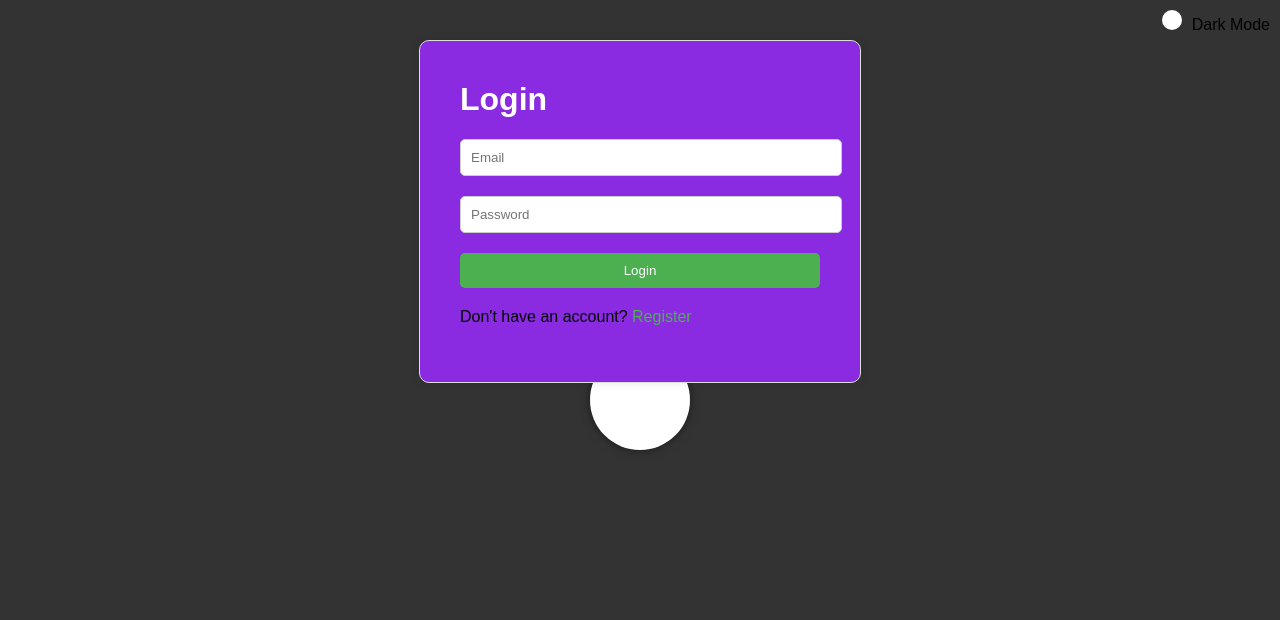
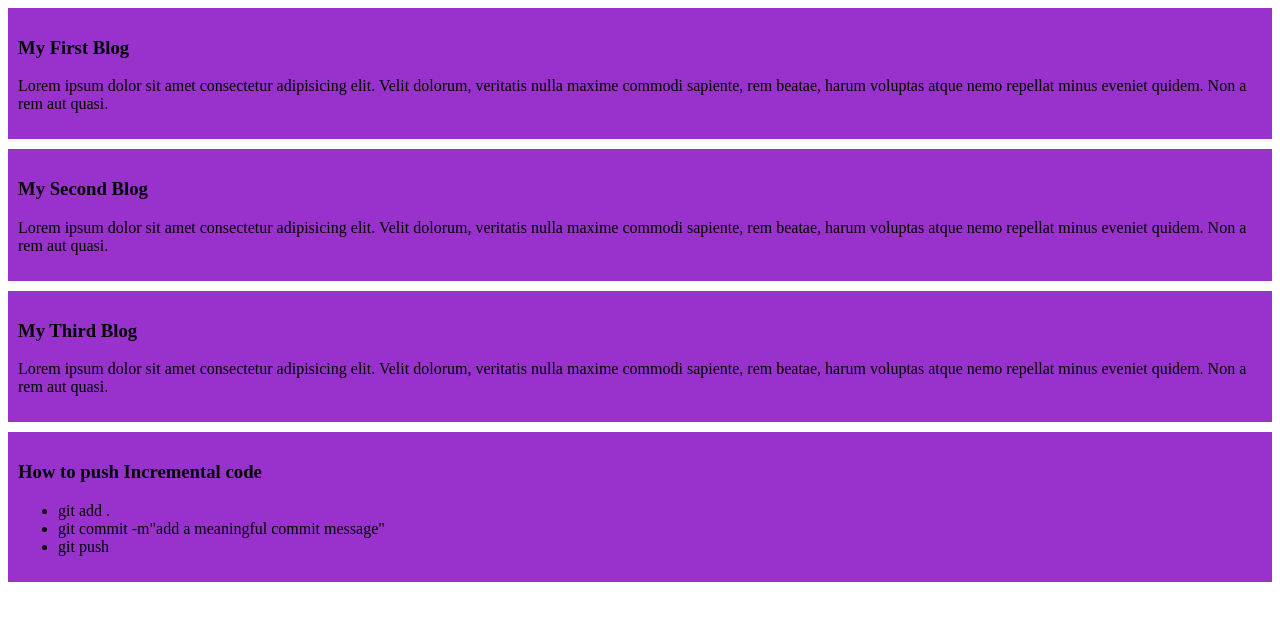
Before and after one commit to sajidrabby/my-simple-website, a plain HTML site: page index.html in a window 1280 px wide. Drawn offline with Linux system fonts and the light colour scheme.

Commit message:
added my first simple website

```diff
--- a/index.html
+++ b/index.html
@@ -3,26 +3,32 @@
 <head>
     <meta charset="UTF-8">
     <meta name="viewport" content="width=device-width, initial-scale=1.0">
-    <title>Login Page </title>
+    <title>My Simple First Website</title>
     <link rel="stylesheet" href="styles/blog.css">
 </head>
 <body>
-    <div style="background-color: blueviolet;width: 600px;" class="container">
-        <div class="login-form">
-            <h1 style="color:white">Login</h1>
-            <form>
-                <input type="email" placeholder="Email" id="email" required>
-                <input type="password" placeholder="Password" id="password" required>
-                <button type="submit">Login</button>
-                <p>Don't have an account? <a href="register.html">Register</a></p>
-            </form>
-            <div class="dark-mode-toggle">
-                <input type="checkbox" id="dark-mode">
-                <label for="dark-mode">Dark Mode</label>
-            </div>
-        <div class="background">
-            <div class="stars"></div>
-            <div class="moon"></div>
-        </div>
+    <div>
+        <h3>My First Blog</h3>
+        <p>Lorem ipsum dolor sit amet consectetur adipisicing elit. Velit dolorum, veritatis nulla maxime commodi sapiente, rem beatae,
+             harum voluptas atque nemo repellat minus eveniet quidem. Non a rem aut quasi.</p>
+    </div>
+    <div>
+        <h3>My Second Blog</h3>
+        <p>Lorem ipsum dolor sit amet consectetur adipisicing elit. Velit dolorum, veritatis nulla maxime commodi sapiente, rem beatae,
+             harum voluptas atque nemo repellat minus eveniet quidem. Non a rem aut quasi.</p>
+    </div>
+    <div>
+        <h3>My Third Blog</h3>
+        <p>Lorem ipsum dolor sit amet consectetur adipisicing elit. Velit dolorum, veritatis nulla maxime commodi sapiente, rem beatae,
+             harum voluptas atque nemo repellat minus eveniet quidem. Non a rem aut quasi.</p>
+    </div>
+    <div>
+        <h3>How to push Incremental code</h3>
+        <ul>
+            <li>git add .</li>
+            <li>git commit -m"add a meaningful commit message"</li>
+            <li>git push</li>
+        </ul>
+    </div>
 </body>
 </html>
--- a/styles/blog.css
+++ b/styles/blog.css
@@ -1,134 +1,5 @@
-body {
-    font-family: Arial, sans-serif;
-    margin: 0;
-    padding: 0;
-    background-color: #f7f7f7;
-    transition: background-color 0.5s;
+div{
+    background-color: darkorchid;
+    padding: 10px;
+    margin-bottom: 10px;
 }
-
-.dark-mode {
-    background-color: #333;
-    color: #fff;
-}
-
-.container {
-    max-width: 400px;
-    margin: 40px auto;
-    padding: 20px;
-    background-color: #fff;
-    border: 1px solid #ddd;
-    box-shadow: 0 0 10px rgba(0, 0, 0, 0.1);
-    border-radius: 10px;
-}
-
-.login-form {
-    padding: 20px;
-}
-
-.login-form h1 {
-    margin-top: 0;
-}
-
-.login-form input[type="email"], .login-form input[type="password"] {
-    width: 100%;
-    padding: 10px;
-    margin-bottom: 20px;
-    border: 1px solid #ccc;
-    border-radius: 5px;
-}
-
-.login-form button[type="submit"] {
-    width: 100%;
-    padding: 10px;
-    background-color: #4CAF50;
-    color: #fff;
-    border: none;
-    border-radius: 5px;
-    cursor: pointer;
-}
-
-.login-form button[type="submit"]:hover {
-    background-color: #3e8e41;
-}
-
-.login-form p {
-    margin-top: 20px;
-}
-
-.login-form a {
-    text-decoration: none;
-    color: #4CAF50;
-}
-
-.dark-mode-toggle {
-    position: absolute;
-    top: 10px;
-    right: 10px;
-}
-
-.dark-mode-toggle input[type="checkbox"] {
-    display: none;
-}
-
-.dark-mode-toggle label {
-    cursor: pointer;
-}
-
-.dark-mode-toggle label:before {
-    content: "";
-    display: inline-block;
-    width: 20px;
-    height: 20px;
-    background-color: #fff;
-    border-radius: 50%;
-    margin-right: 10px;
-}
-
-.dark-mode-toggle input[type="checkbox"]:checked + label:before {
-    background-color: #333;
-}
-
-.background {
-    position: absolute;
-    top: 0;
-    left: 0;
-    width: 100%;
-    height: 100vh;
-    background-color: #333;
-    z-index: -1;
-}
-
-.stars {
-    position: absolute;
-    top: 0;
-    left: 0;
-    width: 100%;
-    height: 100vh;
-    background-image: url("stars.png");
-    background-size: cover;
-    animation: twinkling 5s infinite;
-}
-
-.moon {
-    position: absolute;
-    top: 50%;
-    left: 50%;
-    transform: translate(-50%, -50%);
-    width: 100px;
-    height: 100px;
-    background-color: #fff;
-    border-radius: 50%;
-    box-shadow: 0 0 10px rgba(0, 0, 0, 0.5);
-}
-
-@keyframes twinkling {
-    0% {
-        transform: scale(1);
-    }
-    50% {
-        transform: scale(1.1);
-    }
-    100% {
-        transform: scale(1);
-    }
-}
```
